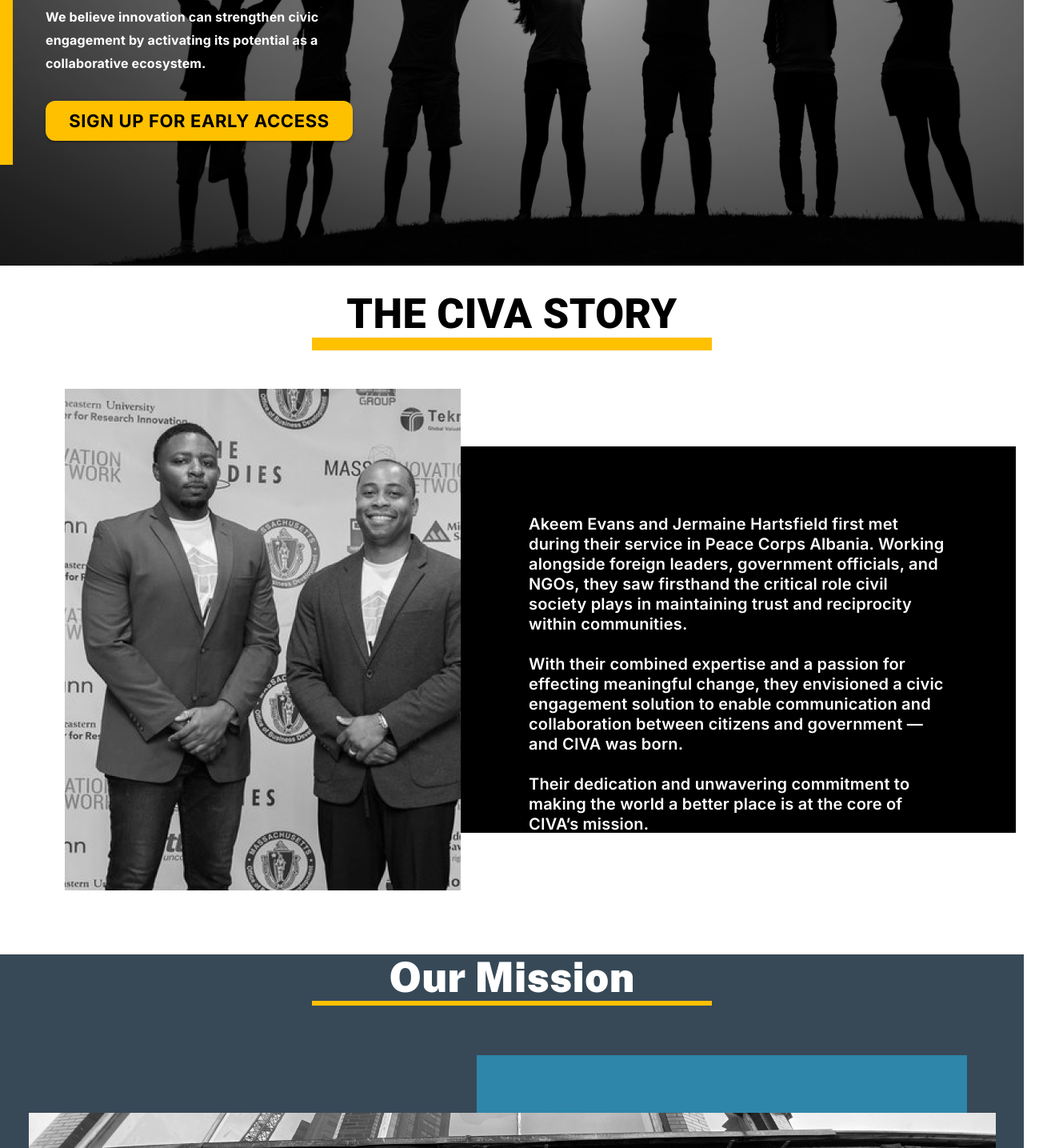
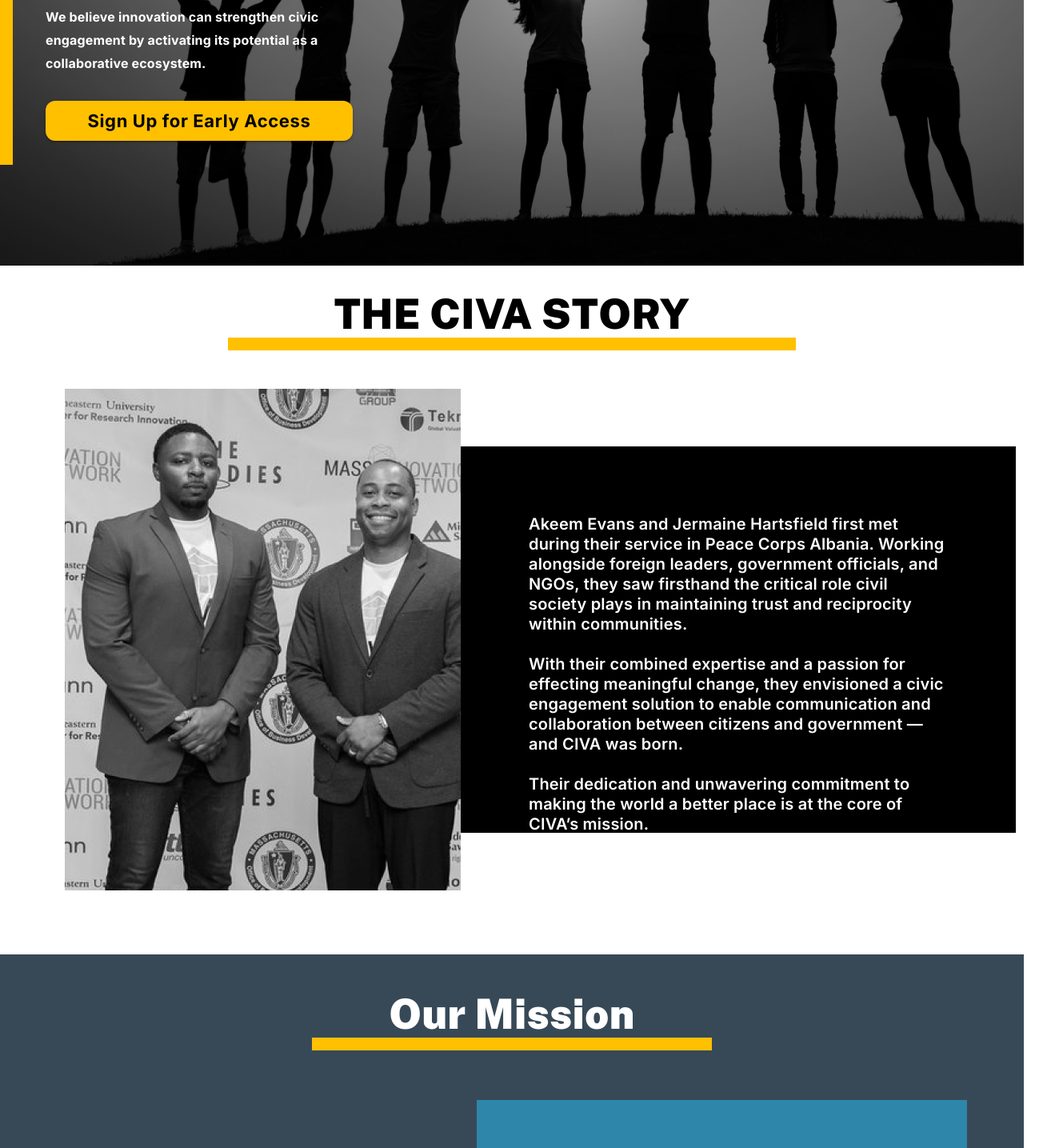
Before and after one commit to UXlySoftware/civa-website, a React (Create React App) app: page /about in a window 1280 px wide. Shown: the part 340-1775 px from the top of the page at 80% size, 1319 px wide, since content can reach past the window. Built offline with nearby package versions, Linux system fonts and the light colour scheme.

Commit message:
jira tasks

```diff
--- a/src/components/AboutUs.tsx
+++ b/src/components/AboutUs.tsx
@@ -5,7 +5,6 @@ import {
   Button,
   useMediaQuery,
   useTheme,
-  Container,
 } from "@mui/material";
 import heroBanner from "../assets/aboutHero.png";
 import heroBannerMobile from "../assets/aboutHeroMobile.png";
@@ -19,12 +18,7 @@ const AboutUs = () => {
   const isMobile = useMediaQuery(theme.breakpoints.down("sm"));
 
   return (
-    <Box
-      sx={{
-        height: "auto",
-        marginBottom: { xl: "0px", sm: "0px", xs: "700px" },
-      }}
-    >
+    <Box sx={styles.container}>
       {/* Hero */}
       <Box
         sx={{
@@ -39,7 +33,7 @@ const AboutUs = () => {
             <span style={{ color: "white" }}>
               {" "}
               <br />
-              CREATES IMPACT
+              CREATES IMPACT.
             </span>
           </Typography>
 
@@ -53,105 +47,23 @@ const AboutUs = () => {
           </Button>
         </Box>
       </Box>
-      <Box sx={{ my: 4 }}>
-        <Box
-          sx={{
-            textAlign: "center",
-            justifyContent: "center",
-            alignItems: "center",
-            display: "flex",
-            margin: "0 auto 40px auto",
-          }}
-        >
-          <Box
-            sx={{
-              borderBottom: "16px solid #FFC000",
-              width: "500px",
-              marginBottom: "8px",
-            }}
-          >
-            <Typography
-              variant="h4"
-              sx={{
-                fontSize: {
-                  xl: "52px",
-                  lg: "52px",
-                },
-                fontWeight: { xl: 900, lg: 900 },
-                lineHeight: { xl: "58px", lg: "58px" },
-              }}
-            >
+      <Box sx={styles.contentBox}>
+        <Box sx={styles.titleContainer}>
+          <Box sx={styles.titleBorder}>
+            <Typography variant="h4" sx={styles.title}>
               THE CIVA STORY
             </Typography>
           </Box>
         </Box>
-        <Box
-          sx={{
-            display: "flex",
-            flexDirection: { xs: "column", md: "row" },
-            alignItems: "center",
-            position: "relative",
-            margin: "10px 10px",
-          }}
-        >
+        <Box sx={styles.storyContainer}>
           <Box
             component="img"
             src={storyImage}
             alt="Civa Story"
-            sx={{
-              width: { xs: "85%", md: "495px" },
-              height: "auto",
-              marginLeft: {
-                xl: "270px",
-                lg: "71px",
-                md: "24px",
-                sm: "0px",
-                xs: "0px",
-              },
-              zIndex: 1,
-            }}
+            sx={styles.storyImage}
           />
-          <Box
-            sx={{
-              backgroundColor: "#000",
-              color: "#fff",
-              padding: {
-                xl: "85px",
-                lg: "85px",
-                md: "35px 25px",
-                sm: "21px 21px",
-                xs: "160px 21px",
-              },
-              width: { xs: "95%", md: "802px", sm: "338px" },
-              height: {
-                xl: "483px",
-                lg: "483px",
-                md: "364px",
-                sm: "529px",
-                xs: "700px",
-              },
-              marginTop: { xs: "200px", md: "0px" }, // Move up on mobile screens
-              position: { xs: "absolute", md: "static" },
-              top: { xs: "50px", md: "auto" },
-              zIndex: { xs: 0, md: 0 },
-              boxSizing: "border-box",
-            }}
-          >
-            <Typography
-              variant="body1"
-              sx={{
-                fontFamily: "Inter",
-                fontWeight: 600,
-                fontSize: {
-                  xl: "20px",
-                  lg: "20px",
-                  md: "16px",
-                  sm: "16px",
-                  xs: "16px",
-                },
-                lineHeight: { xl: "25px", lg: "25px", md: "20px" },
-              }}
-            >
+          <Box sx={styles.storyTextBox}>
+            <Typography variant="body1" sx={styles.storyText}>
               Akeem Evans and Jermaine Hartsfield first met during their service
               in Peace Corps Albania. Working alongside foreign leaders,
               government officials, and NGOs, they saw firsthand the critical
@@ -178,6 +90,10 @@ const AboutUs = () => {
 };
 
 const styles = {
+  container: {
+    height: "auto",
+    marginBottom: { xl: "0px", sm: "0px", xs: "0px" },
+  },
   heroWrapper: {
     position: "relative",
     height: "38em",
@@ -243,6 +159,7 @@ const styles = {
     background: "#FFC000",
     borderRadius: "12px",
     padding: "12px 24px",
+    textTransform: "none",
   },
   sideBorder: {
     "&::before": {
@@ -265,6 +182,100 @@ const styles = {
       backgroundColor: "#FFC000",
     },
   },
+  contentBox: {
+    my: 4,
+  },
+  titleContainer: {
+    textAlign: "center",
+    justifyContent: "center",
+    alignItems: "center",
+    display: "flex",
+    margin: "0 auto 40px auto",
+  },
+  titleBorder: {
+    borderBottom: "16px solid #FFC000",
+    width: {
+      xl: "710px",
+      lg: "710px",
+      md: "563px",
+      sm: "364px",
+      xs: "364px",
+    },
+    marginBottom: "8px",
+  },
+  title: {
+    fontFamily: "Public Sans",
+    fontSize: {
+      xl: "52px",
+      lg: "52px",
+      md: "42px",
+      sm: "28px",
+      xs: "28px",
+    },
+    fontWeight: 900,
+    lineHeight: {
+      xl: "58px",
+      lg: "58px",
+      md: "46px",
+      sm: "36px",
+      xs: "36px",
+    },
+  },
+  storyContainer: {
+    display: "flex",
+    flexDirection: { xs: "column", md: "row" },
+    alignItems: "center",
+    position: "relative",
+    margin: "10px 10px",
+  },
+  storyImage: {
+    width: { xs: "85%", md: "495px" },
+    height: "auto",
+    marginLeft: {
+      xl: "270px",
+      lg: "71px",
+      md: "24px",
+      sm: "0px",
+      xs: "0px",
+    },
+    zIndex: 1,
+  },
+  storyTextBox: {
+    backgroundColor: "#000",
+    color: "#fff",
+    padding: {
+      xl: "85px",
+      lg: "85px",
+      md: "35px 25px",
+      sm: "21px 21px",
+      xs: "160px 21px",
+    },
+    width: { xs: "95%", md: "802px", sm: "338px" },
+    height: {
+      xl: "483px",
+      lg: "483px",
+      md: "364px",
+      sm: "529px",
+      xs: "700px",
+    },
+    marginTop: { xs: "200px", md: "0px" }, // Move up on mobile screens
+    position: { xs: "absolute", md: "static" },
+    top: { xs: "50px", md: "auto" },
+    zIndex: { xs: 0, md: 0 },
+    boxSizing: "border-box",
+  },
+  storyText: {
+    fontFamily: "Inter",
+    fontWeight: 600,
+    fontSize: {
+      xl: "20px",
+      lg: "20px",
+      md: "16px",
+      sm: "16px",
+      xs: "16px",
+    },
+    lineHeight: { xl: "25px", lg: "25px", md: "20px" },
+  },
 };
 
 export default AboutUs;
--- a/src/components/OurMission.tsx
+++ b/src/components/OurMission.tsx
@@ -11,81 +11,25 @@ import {
   useMediaQuery,
   useTheme,
 } from "@mui/material";
-import CheckIcon from "@mui/icons-material/Check";
 import missionImage from "../assets/missionImage.png";
 import akeemImage from "../assets/akeemImage.png";
 import jermaineImage from "../assets/jermaineImage.png";
 import missionImageMobil from "../assets/missionImageMobil.png";
 import OurTeam from "./OurTeam";
+import SquareIcon from "@mui/icons-material/Square";
 
 const MissionAndBios = () => {
   const theme = useTheme();
   const isMobile = useMediaQuery(theme.breakpoints.down("sm"));
 
   return (
-    <Box
-      sx={{
-        mt: { xl: 10, lg: 10, md: 7, xs: 75 },
-        px: 2,
-        height: {
-          xl: "400vh",
-          lg: "505vh",
-          md: "230vh",
-          sm: "360vh",
-          xs: "650vh",
-        },
-        marginBottom: { xl: "-65%", lg: "-95%", md: "-95%", xs: "-395%" },
-        backgroundColor: "#374957",
-        // height: "auto",
-      }}
-    >
-      <Box
-        sx={{
-          borderBottom: "6px solid #FFC000",
-          width: {
-            xl: "500px",
-            lg: "500px",
-            md: "500px",
-            sm: "250px",
-            xs: "200px",
-          },
-          margin: {
-            xl: "0 auto 109px auto",
-            lg: "0 auto 109px auto",
-            md: "0 auto 49px auto",
-            sm: "0 auto 45px auto",
-            xs: "0 auto 45px auto",
-          },
-          textAlign: "center",
-        }}
-      >
-        <Typography
-          variant="h4"
-          sx={{
-            marginTop: 5,
-            fontFamily: "Public Sans",
-            fontWeight: "900",
-            fontSize: {
-              xl: "52px",
-              lg: "52px",
-              md: "42px",
-              sm: "28px",
-              xs: "28px",
-            },
-            lineHeight: {
-              xl: "58px",
-              lg: "58px",
-              md: "46px",
-              sm: "46px",
-              xs: "46px",
-            },
-            color: "#fff",
-          }}
-        >
+    <Box sx={styles.missionAndBiosContainer}>
+      <Box sx={styles.missionTitleBox}>
+        <Typography variant="h4" sx={styles.missionTitle}>
           Our Mission{" "}
         </Typography>
       </Box>
-      <Box sx={{ position: "relative", textAlign: "center" }}>
+      <Box sx={styles.missionContentBox}>
         <Box sx={styles.topRightRectangle} />
         <Box sx={styles.bottomLeftRectangle}>
           <Box sx={styles.textBox}>
@@ -103,23 +47,189 @@ const MissionAndBios = () => {
           component="img"
           src={isMobile ? missionImageMobil : missionImage}
           alt="Mission"
-          sx={{
+          sx={styles.missionImage}
+        />
+      </Box>
+      <Box sx={styles.founderTitleBox}>
+        <Typography variant="h4" sx={styles.founderTitle}>
+          FOUNDER BIOS{" "}
+        </Typography>
+      </Box>
+      <Box sx={styles.foundersContainer}>
+        <Card sx={styles.founderCard}>
+          <Box
+            component="img"
+            src={akeemImage}
+            alt="Akeem Evans"
+            sx={styles.founderImageAkeem}
+          />
+          <Box sx={styles.divider} />
+          <CardContent sx={styles.cardContent}>
+            <Typography variant="h5" sx={styles.cardTitle}>
+              ACKEEM EVANS
+            </Typography>
+            <Typography variant="subtitle1" sx={styles.cardSubtitle}>
+              Co-Founder and CEO
+            </Typography>
+            <Typography variant="body1" sx={styles.cardBody}>
+              With an extensive background in public sector leadership as well
+              as program and grants management, Akeem is celebrated for his
+              global contributions to community development, notably with the
+              Peace Corps in Albania and with the Organization for Security and
+              Co-operation in Europe.
+            </Typography>
+            <Typography variant="body1" sx={styles.cardBody}>
+              As a leader, he is deeply committed to innovation and using
+              technology to spur social change.
+            </Typography>
+            <Typography variant="body1" sx={styles.cardBody}>
+              Akeem’s experience in this arena includes:
+            </Typography>
+            <List>
+              {[
+                "2x Founder",
+                "10+ Years of Experience in Politics & Government",
+                "U.S. Congressional Staffer",
+                "Lead Allocation of $139M in Federal Funding",
+                "M.S. Public Policy c/o '24",
+              ].map((text, index) => (
+                <ListItem key={index} disableGutters>
+                  <ListItemIcon sx={styles.listItemIcon}>
+                    <SquareIcon />
+                  </ListItemIcon>
+                  <ListItemText primary={text} />
+                </ListItem>
+              ))}
+            </List>
+          </CardContent>
+        </Card>
+        <Card sx={styles.founderCard}>
+          <Box
+            component="img"
+            src={jermaineImage}
+            alt="Jermaine"
+            sx={styles.founderImageJermaine}
+          />
+          <Box sx={styles.divider} />
+          <CardContent sx={styles.cardContent}>
+            <Typography variant="h5" sx={styles.cardTitle}>
+              JERMAINE HARTSFIELD
+            </Typography>
+            <Typography variant="subtitle1" sx={styles.cardSubtitle}>
+              Co-Founder and CEO
+            </Typography>
+            <Typography variant="body1" sx={styles.cardBody}>
+              Jermaine brings a wealth of experience in organizational
+              development and technical analysis to CIVA. Leveraging his public
+              and private sector expertise, he is pivotal in shaping the
+              operational strategies that drive CIVA’s mission forward.
+            </Typography>
+            <Typography variant="body1" sx={styles.cardBody}>
+              Jermaine’s experience bringing organizations and communities
+              together includes:
+              <br />
+              <br />
+            </Typography>
+            <List>
+              {[
+                "University Professor: Organizational Dynamics",
+                "10+ years Business Development Experience",
+                "Board member of Philadelphia Region Organizational Development Network",
+                "Community Development Specialist",
+                "M.S. in Organizational Development and Leadership",
+              ].map((text, index) => (
+                <ListItem key={index} disableGutters>
+                  <ListItemIcon sx={styles.listItemIcon}>
+                    <SquareIcon />
+                  </ListItemIcon>
+                  <ListItemText primary={text} />
+                </ListItem>
+              ))}
+            </List>
+          </CardContent>
+        </Card>
+      </Box>
+    </Box>
+  );
+};
+
+const styles = {
+  missionAndBiosContainer: {
+    mt: { xl: 10, lg: 10, md: 7, xs: 75 },
+    px: 2,
+    height: {
+      xl: "400vh",
+      lg: "505vh",
+      md: "230vh",
+      sm: "175vh",
+      xs: "650vh",
+    },
+    marginBottom: {
+      xl: "-65%",
+      lg: "-95%",
+      md: "-95%",
+      sm: "0%",
+      xs: "-395%",
+    },
+    backgroundColor: "#374957",
+    paddingTop: "6px",
+  },
+  missionTitleBox: {
+    borderBottom: "16px solid #FFC000",
+    width: {
+      xl: "500px",
+      lg: "500px",
+      md: "500px",
+      sm: "250px",
+      xs: "200px",
+    },
+    margin: {
+      xl: "0 auto 109px auto",
+      lg: "0 auto 109px auto",
+      md: "0 auto 49px auto",
+      sm: "0 auto 45px auto",
+      xs: "0 auto 45px auto",
+    },
+    textAlign: "center",
+  },
+  missionTitle: {
+    marginTop: 5,
+    fontFamily: "Public Sans",
+    fontWeight: 900,
+    fontSize: {
+      xl: "52px",
+      lg: "52px",
+      md: "42px",
+      sm: "28px",
+      xs: "28px",
+    },
+    lineHeight: {
+      xl: "58px",
+      lg: "58px",
+      md: "46px",
+      sm: "36px",
+      xs: "36px",
+    },
+    color: "#fff",
+  },
+  missionContentBox: {
+    position: "relative",
+    textAlign: "center",
+  },
+  missionImage: {
     width: "100%",
     maxWidth: {
       xl: "1209px",
       lg: "1209px",
       md: "736px",
-              sm: "340px",
+      sm: "640px",
       xs: "340px",
     },
     mt: "25px",
     zIndex: 2,
     position: "relative",
-          }}
-        />
-      </Box>
-      <Box
-        sx={{
+  },
+  founderTitleBox: {
     borderBottom: "16px solid #FFC000",
     width: {
       xl: "519px",
@@ -128,7 +238,6 @@ const MissionAndBios = () => {
       sm: "290px",
       xs: "340px",
     },
-
     margin: {
       xl: "270px auto 109px auto",
       lg: "270px auto 109px auto",
@@ -137,11 +246,8 @@ const MissionAndBios = () => {
       xs: "200px auto 45px auto",
     },
     textAlign: "center",
-        }}
-      >
-        <Typography
-          variant="h4"
-          sx={{
+  },
+  founderTitle: {
     fontFamily: "Public Sans",
     fontSize: {
       xl: "52px",
@@ -150,24 +256,18 @@ const MissionAndBios = () => {
     fontWeight: { xl: 900, lg: 900 },
     lineHeight: { xl: "58px", lg: "58px" },
     color: "#fff",
-          }}
-        >
-          FOUNDER BIOS{" "}
-        </Typography>
-      </Box>
-      {/* Founders */}
-      <Box
-        sx={{
+  },
+  foundersContainer: {
+    border: "1px solid red",
     display: "flex",
     flexDirection: {
       xl: "row",
       lg: "row",
       md: "row",
-            sm: "column",
+      sm: "row",
       xs: "column",
     },
     justifyContent: "center",
-          //   marginTop: { xl: 10, lg: "10px", md: 0 },
     paddingTop: {
       xl: "40px",
       lg: "40px",
@@ -175,11 +275,10 @@ const MissionAndBios = () => {
       sm: "40px",
       xs: "40px",
     },
-          gap: { xl: 12, lg: 12, md: 12, sm: 100, xs: 124 },
-        }}
-      >
-        <Card
-          sx={{
+    gap: { xl: 12, lg: 12, md: 12, sm: 11, xs: 124 },
+    marginTop: { sm: "200px", md: "0px", xs: 0 },
+  },
+  founderCard: {
     width: {
       xl: "600px",
       lg: "600px",
@@ -198,13 +297,8 @@ const MissionAndBios = () => {
     color: "#000",
     position: "relative",
     overflow: "visible",
-          }}
-        >
-          <Box
-            component="img"
-            src={akeemImage}
-            alt="Akeem Evans"
-            sx={{
+  },
+  founderImageAkeem: {
     width: {
       xl: "375px",
       lg: "375px",
@@ -219,80 +313,11 @@ const MissionAndBios = () => {
       sm: "327px",
       xs: "327px",
     },
-              //   borderBottom: "8px solid black",
     marginTop: "-70px", // Move the image upwards
     position: "relative",
     zIndex: 10,
-            }}
-          />
-          <Box sx={styles.divider} />
-
-          <CardContent sx={{ background: "#fff", pt: 8 }}>
-            <Typography variant="h5" sx={{ fontWeight: 700, mt: 2 }}>
-              ACKEEM EVANS
-            </Typography>
-            <Typography variant="subtitle1" sx={{ fontWeight: 400, mb: 2 }}>
-              Co-Founder and CEO
-            </Typography>
-            <Typography variant="body1" sx={{ mb: 2 }}>
-              With an extensive background in public sector leadership as well
-              as program and grants management, Akeem is celebrated for his
-              global contributions to community development, notably with the
-              Peace Corps in Albania and with the Organization for Security and
-              Co-operation in Europe.
-            </Typography>
-            <Typography variant="body1" sx={{ mb: 2 }}>
-              As a leader, he is deeply committed to innovation and using
-              technology to spur social change.
-            </Typography>
-            <Typography variant="body1" sx={{ mb: 2 }}>
-              Akeem’s experience in this arena includes:
-            </Typography>
-            <List>
-              {[
-                "2x Founder",
-                "10+ Years of Experience in Politics & Government",
-                "U.S. Congressional Staffer",
-                "Lead Allocation of $139M in Federal Funding",
-                "M.S. Public Policy c/o '24",
-              ].map((text, index) => (
-                <ListItem key={index} disableGutters>
-                  <ListItemIcon sx={{ color: "#FFC000" }}>
-                    <CheckIcon />
-                  </ListItemIcon>
-                  <ListItemText primary={text} />
-                </ListItem>
-              ))}
-            </List>
-          </CardContent>
-        </Card>
-        <Card
-          sx={{
-            width: {
-              xl: "600px",
-              lg: "600px",
-              md: "365px",
-              sm: "365px",
-              xs: "365px",
   },
-            height: {
-              xl: "480px",
-              lg: "480px",
-              md: "291px",
-              sm: "270px",
-              xs: "270px",
-            },
-            backgroundColor: "#000",
-            color: "#000",
-            position: "relative",
-            overflow: "visible",
-          }}
-        >
-          <Box
-            component="img"
-            src={jermaineImage}
-            alt="Jermaine"
-            sx={{
+  founderImageJermaine: {
     width: {
       xl: "448px",
       lg: "448px",
@@ -307,84 +332,56 @@ const MissionAndBios = () => {
       sm: "325px",
       xs: "325px",
     },
-
     marginTop: "-70px", // Move the image upwards
     position: "relative",
     zIndex: 10,
-            }}
-          />
-          <Box sx={styles.divider} />
-
-          <CardContent sx={{ background: "#fff", pt: 8 }}>
-            <Typography variant="h5" sx={{ fontWeight: 700, mt: 2 }}>
-              JERMAINE HARTSFIELD
-            </Typography>
-            <Typography variant="subtitle1" sx={{ fontWeight: 400, mb: 2 }}>
-              Co-Founder and CEO
-            </Typography>
-            <Typography variant="body1" sx={{ mb: 2 }}>
-              Jermaine brings a wealth of experience in organizational
-              development and technical analysis to CIVA. Leveraging his public
-              and private sector expertise, he is pivotal in shaping the
-              operational strategies that drive CIVA’s mission forward.
-            </Typography>
-            <Typography variant="body1" sx={{ mb: 2 }}>
-              Jermaine’s experience bringing organizations and communities
-              together includes:
-              <br />
-              <br />
-            </Typography>
-            <List>
-              {[
-                "University Professor: Organizational Dynamics",
-                "10+ years Business Development Experience",
-                "Board member of Philadelphia Region Organizational Development Network",
-                "Community Development Specialist",
-                "M.S. in Organizational Development and Leadership",
-              ].map((text, index) => (
-                <ListItem key={index} disableGutters>
-                  <ListItemIcon sx={{ color: "#FFC000" }}>
-                    <CheckIcon />
-                  </ListItemIcon>
-                  <ListItemText primary={text} />
-                </ListItem>
-              ))}
-            </List>
-          </CardContent>
-        </Card>
-      </Box>
-    </Box>
-  );
-};
-
-const styles = {
+    marginLeft: { xl: 26, lg: 26, md: 14, sm: 12, xs: 12 },
+  },
+  cardContent: {
+    background: "#fff",
+    pt: 8,
+  },
+  cardTitle: {
+    fontWeight: 700,
+    mt: 2,
+  },
+  cardSubtitle: {
+    fontWeight: 400,
+    mb: 2,
+  },
+  cardBody: {
+    mb: 2,
+  },
+  listItemIcon: {
+    color: "#FFC000",
+  },
   topRightRectangle: {
     position: "absolute",
     zIndex: 1,
     top: { xl: "-30px", lg: "-47px", md: "0px" },
-    right: { xl: "293px", lg: "55px", md: "100px", sm: "-8px", xs: "-8px" },
+    right: { xl: "293px", lg: "55px", md: "100px", sm: "45px", xs: "-8px" },
     width: { xl: "613px", lg: "613px", md: "269px", sm: "269px", xs: "226px" },
     height: { xl: "318px", lg: "318px", md: "185px", sm: "185px", xs: "185px" },
     backgroundColor: "#2E86AB",
   },
   bottomLeftRectangle: {
     position: "absolute",
-    top: { xl: "190px", lg: "350px", md: "230px", sm: "160px", xs: "205px" },
+    top: { xl: "190px", lg: "350px", md: "230px", sm: "130px", xs: "205px" },
     right: {
       xl: "595px",
       lg: "350px",
       md: "240px",
-      sm: "-5px",
+      sm: "140px",
       xs: "-5px",
     },
     width: {
       xl: "1003px",
       lg: "1003px",
       md: "662px",
-      sm: "662px",
+      sm: "602px",
       xs: "370px",
     },
-    height: { xl: "133px", lg: "133px", md: "150px", sm: "150px", xs: "40%" },
+    height: { xl: "133px", lg: "133px", md: "150px", sm: "100px", xs: "40%" },
     paddingTop: {
       xl: "386px",
       lg: "220px",
@@ -395,7 +392,7 @@ const styles = {
     backgroundColor: "#FFC000",
   },
   text: {
-    fontFamily: "Public Sas",
+    fontFamily: "Public Sans",
     fontWeight: 400,
     fontSize: { xl: "32px", lg: "32px", md: "20px", sm: "20px", xs: "20px" },
     textAlign: "left",
```
Also changed, not shown: 7 other files (tests, documents, lock files or other folders). Lines whose indentation alone changed are shown as unchanged.
